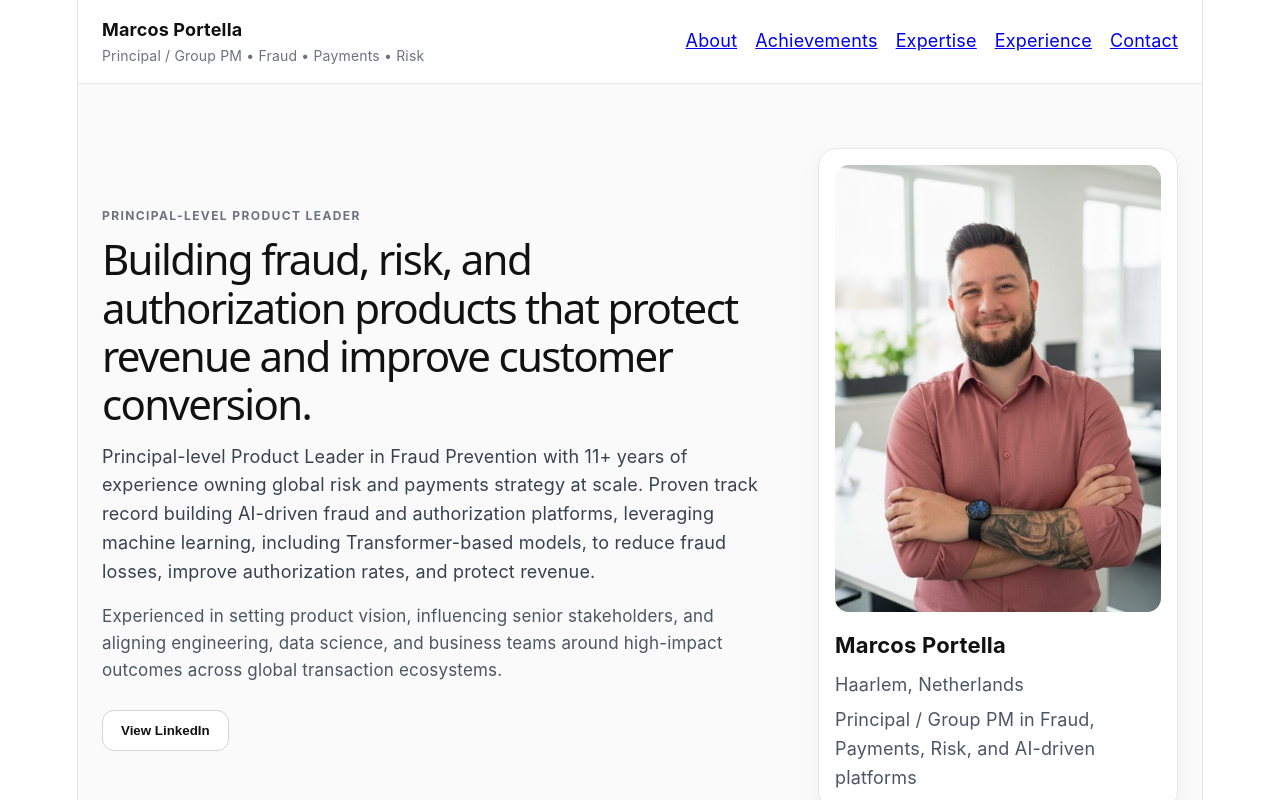
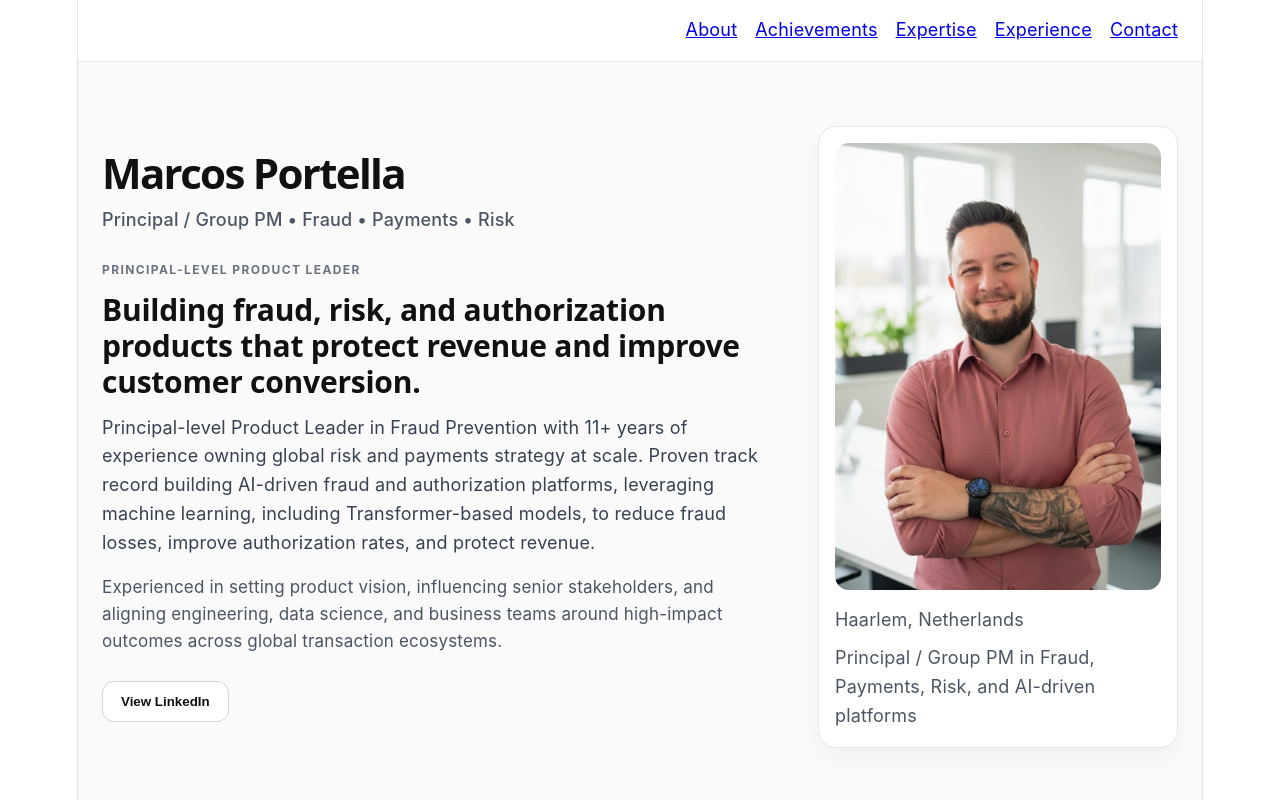
Before and after one commit to funnykitos-mvp/professional_portfolio, a React (Vite) app: page / in a window 1280 px wide. Shown: the top 800 px of the page. Built offline with nearby package versions, Linux system fonts and the light colour scheme.

Commit message:
Fix broken JSX structure in portfolio page v7

```diff
--- a/src/App.jsx
+++ b/src/App.jsx
@@ -237,19 +237,13 @@ export default function MarcosPortfolio() {
           <div
             style={{
               display: "flex",
-              justifyContent: "space-between",
+              justifyContent: "flex-end",
               alignItems: "center",
               padding: "16px 0",
               gap: 16,
               flexWrap: "wrap",
             }}
           >
-            <div>
-              <strong>Marcos Portella</strong>
-              <div style={{ color: "#6b7280", fontSize: 14 }}>
-                Principal / Group PM • Fraud • Payments • Risk
-              </div>
-            </div>
             <div style={{ display: "flex", gap: 18, flexWrap: "wrap" }}>
               <a href="#about">About</a>
               <a href="#achievements">Achievements</a>
@@ -272,6 +266,14 @@ export default function MarcosPortfolio() {
             }}
           >
             <div>
+              <div style={{ marginBottom: 26 }}>
+                <h1 style={{ fontSize: 42, margin: "0 0 10px", color: "#111", lineHeight: 1.05, fontWeight: 700 }}>
+                  Marcos Portella
+                </h1>
+                <p style={{ margin: 0, color: "#4b5563", fontSize: 18, fontWeight: 500 }}>
+                  Principal / Group PM • Fraud • Payments • Risk
+                </p>
+              </div>
               <p
                 style={{
                   margin: 0,
@@ -284,9 +286,18 @@ export default function MarcosPortfolio() {
               >
                 Principal-level Product Leader
               </p>
-              <h1 style={{ fontSize: 42, margin: "10px 0 14px", color: "#111", lineHeight: 1.15 }}>
+              <h2
+                style={{
+                  fontSize: 30,
+                  margin: "12px 0 14px",
+                  color: "#111",
+                  lineHeight: 1.2,
+                  maxWidth: 760,
+                  fontWeight: 600,
+                }}
+              >
                 Building fraud, risk, and authorization products that protect revenue and improve customer conversion.
-              </h1>
+              </h2>
               <p style={{ fontSize: 18, color: "#374151", maxWidth: 720, margin: 0 }}>
                 Principal-level Product Leader in Fraud Prevention with 11+ years of experience owning global risk and payments strategy at scale. Proven track record building AI-driven fraud and authorization platforms, leveraging machine learning, including Transformer-based models, to reduce fraud losses, improve authorization rates, and protect revenue.
               </p>
@@ -294,7 +305,6 @@ export default function MarcosPortfolio() {
                 Experienced in setting product vision, influencing senior stakeholders, and aligning engineering, data science, and business teams around high-impact outcomes across global transaction ecosystems.
               </p>
               <div style={{ display: "flex", gap: 12, flexWrap: "wrap", marginTop: 26 }}>
-
                 <Button
                   secondary
                   onClick={() => window.open("https://www.linkedin.com/in/marcos-portella-8b610b46/", "_blank", "noreferrer")}
@@ -311,10 +321,10 @@ export default function MarcosPortfolio() {
                 style={{ width: "100%", borderRadius: 14, objectFit: "cover", display: "block" }}
               />
               <div style={{ paddingTop: 16 }}>
-                <h3 style={{ margin: "0 0 8px", fontSize: 22 }}>Marcos Portella</h3>
-                <p style={{ margin: "0 0 6px", color: "#4b5563" }}>Haarlem, Netherlands</p>
-
-                <p style={{ margin: 0, color: "#4b5563" }}>Principal / Group PM in Fraud, Payments, Risk, and AI-driven platforms</p>
+                <p style={{ margin: 0, color: "#4b5563" }}>Haarlem, Netherlands</p>
+                <p style={{ marginTop: 10, color: "#4b5563" }}>
+                  Principal / Group PM in Fraud, Payments, Risk, and AI-driven platforms
+                </p>
               </div>
             </Card>
           </div>
@@ -475,7 +485,6 @@ export default function MarcosPortfolio() {
               Based in Haarlem, working across global payments ecosystems, and focused on building products that create measurable business value.
             </p>
             <div style={{ display: "flex", gap: 12, flexWrap: "wrap" }}>
-
               <Button
                 secondary
                 onClick={() => window.open("https://www.linkedin.com/in/marcos-portella-8b610b46/", "_blank", "noreferrer")}
```
